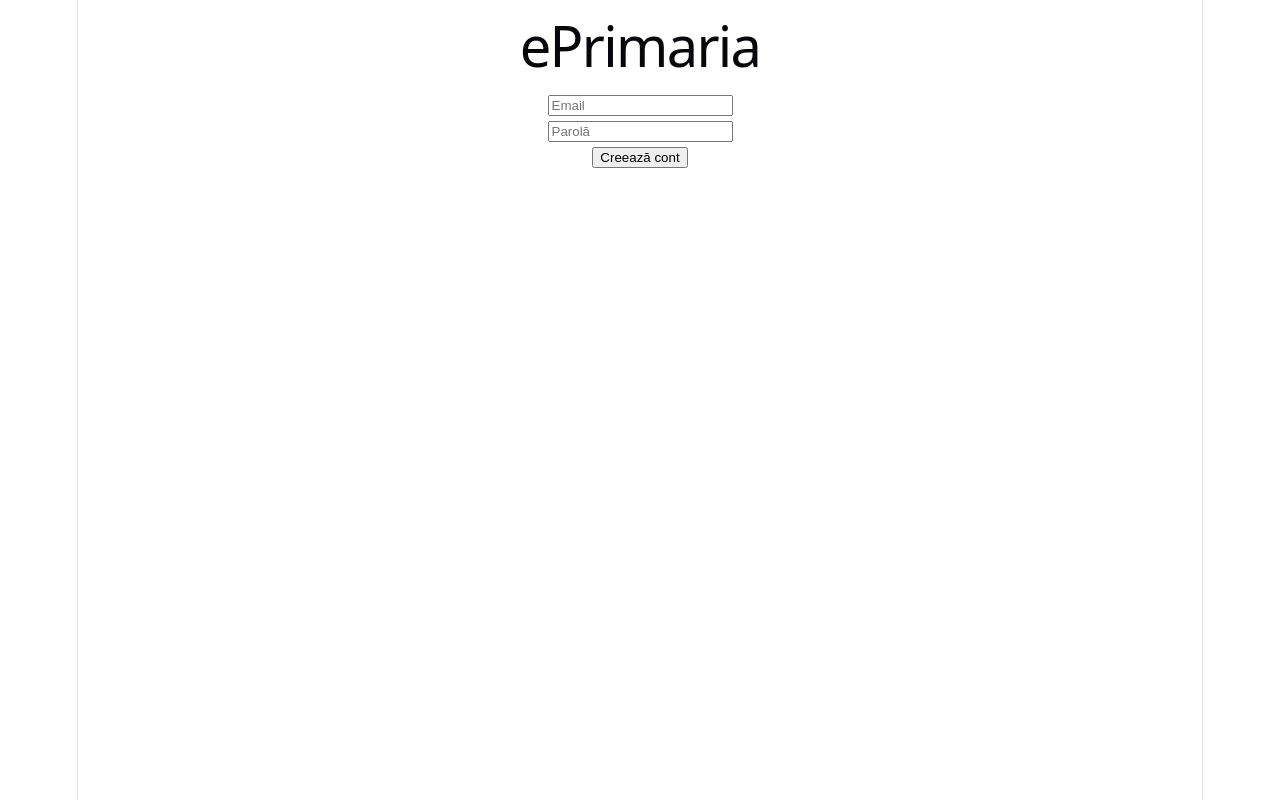
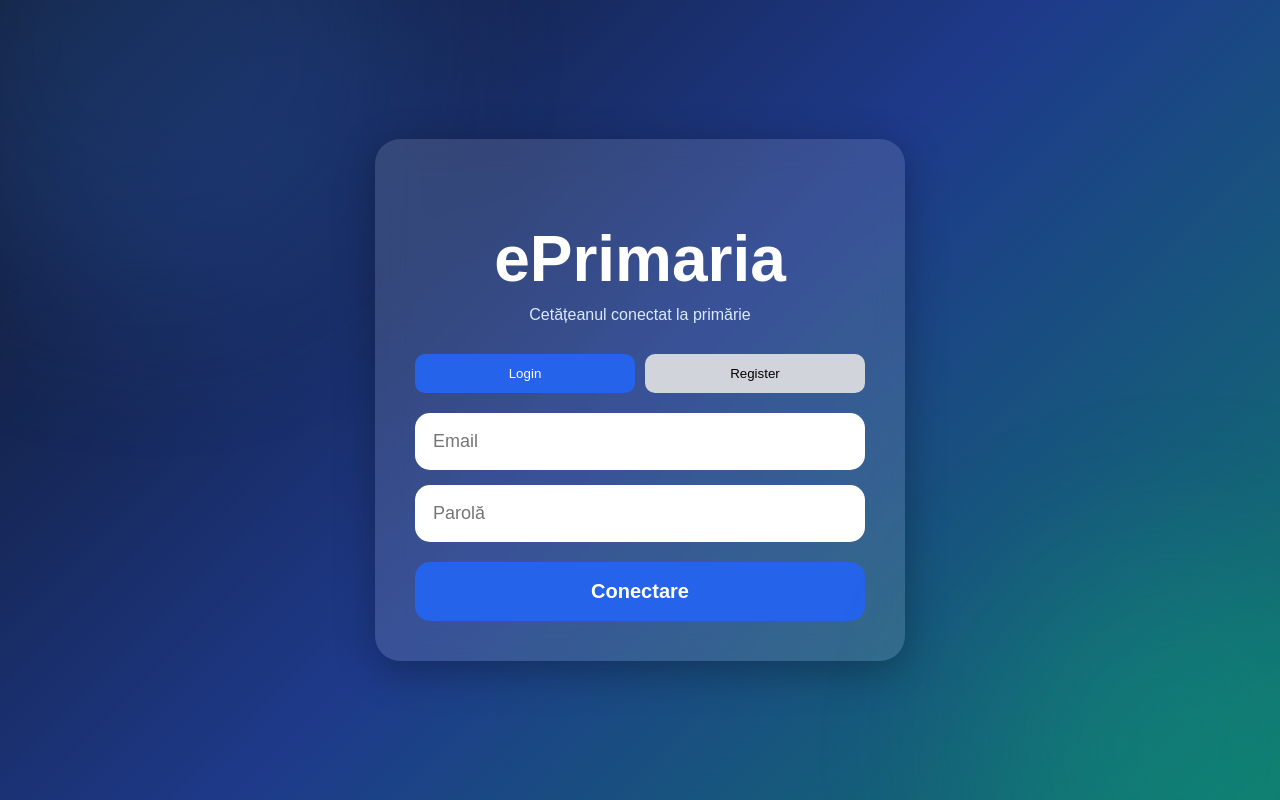
Before and after one commit to platinymichelle-boop/eprimaria, a React (Vite) app: page / in a window 1280 px wide. Built offline with nearby package versions, Linux system fonts and the light colour scheme.

Commit message:
Login and registration with Supabase

```diff
--- a/package.json
+++ b/package.json
@@ -11,6 +11,7 @@
   },
   "dependencies": {
     "@supabase/supabase-js": "^2.112.3",
+    "framer-motion": "^13.1.0",
     "react": "^19.2.8",
     "react-dom": "^19.2.8",
     "react-router-dom": "^7.18.2"
--- a/src/index.css
+++ b/src/index.css
@@ -1,111 +1,34 @@
-:root {
-  --text: #6b6375;
-  --text-h: #08060d;
-  --bg: #fff;
-  --border: #e5e4e7;
-  --code-bg: #f4f3ec;
-  --accent: #aa3bff;
-  --accent-bg: rgba(170, 59, 255, 0.1);
-  --accent-border: rgba(170, 59, 255, 0.5);
-  --social-bg: rgba(244, 243, 236, 0.5);
-  --shadow:
-    rgba(0, 0, 0, 0.1) 0 10px 15px -3px, rgba(0, 0, 0, 0.05) 0 4px 6px -2px;
-
-  --sans: system-ui, 'Segoe UI', Roboto, sans-serif;
-  --heading: system-ui, 'Segoe UI', Roboto, sans-serif;
-  --mono: ui-monospace, Consolas, monospace;
-
-  font: 18px/145% var(--sans);
-  letter-spacing: 0.18px;
-  color-scheme: light dark;
-  color: var(--text);
-  background: var(--bg);
-  font-synthesis: none;
-  text-rendering: optimizeLegibility;
-  -webkit-font-smoothing: antialiased;
-  -moz-osx-font-smoothing: grayscale;
-
-  @media (max-width: 1024px) {
-    font-size: 16px;
-  }
+body {
+  margin: 0;
+  min-height: 100vh;
+  font-family: Arial, sans-serif;
+  background: linear-gradient(
+    135deg,
+    #0f172a,
+    #1e3a8a,
+    #0f766e
+  );
+}
+body::before {
+  content: "";
+  position: fixed;
+  width: 500px;
+  height: 500px;
+  border-radius: 50%;
+  background: rgba(59, 130, 246, 0.2);
+  top: -200px;
+  left: -100px;
+  filter: blur(80px);
 }
 
-@media (prefers-color-scheme: dark) {
-  :root {
-    --text: #9ca3af;
-    --text-h: #f3f4f6;
-    --bg: #16171d;
-    --border: #2e303a;
-    --code-bg: #1f2028;
-    --accent: #c084fc;
-    --accent-bg: rgba(192, 132, 252, 0.15);
-    --accent-border: rgba(192, 132, 252, 0.5);
-    --social-bg: rgba(47, 48, 58, 0.5);
-    --shadow:
-      rgba(0, 0, 0, 0.4) 0 10px 15px -3px, rgba(0, 0, 0, 0.25) 0 4px 6px -2px;
-  }
-
-  #social .button-icon {
-    filter: invert(1) brightness(2);
-  }
+body::after {
+  content: "";
+  position: fixed;
+  width: 400px;
+  height: 400px;
+  border-radius: 50%;
+  background: rgba(16, 185, 129, 0.2);
+  bottom: -150px;
+  right: -100px;
+  filter: blur(80px);
 }
-
-#root {
-  width: 1126px;
-  max-width: 100%;
-  margin: 0 auto;
-  text-align: center;
-  border-inline: 1px solid var(--border);
-  min-height: 100svh;
-  display: flex;
-  flex-direction: column;
-  box-sizing: border-box;
-}
-
-body {
-  margin: 0;
-}
-
-h1,
-h2 {
-  font-family: var(--heading);
-  font-weight: 500;
-  color: var(--text-h);
-}
-
-h1 {
-  font-size: 56px;
-  letter-spacing: -1.68px;
-  margin: 32px 0;
-  @media (max-width: 1024px) {
-    font-size: 36px;
-    margin: 20px 0;
-  }
-}
-h2 {
-  font-size: 24px;
-  line-height: 118%;
-  letter-spacing: -0.24px;
-  margin: 0 0 8px;
-  @media (max-width: 1024px) {
-    font-size: 20px;
-  }
-}
-p {
-  margin: 0;
-}
-
-code,
-.counter {
-  font-family: var(--mono);
-  display: inline-flex;
-  border-radius: 4px;
-  color: var(--text-h);
-}
-
-code {
-  font-size: 15px;
-  line-height: 135%;
-  padding: 4px 8px;
-  background: var(--code-bg);
-}
--- a/src/pages/LoginPage.tsx
+++ b/src/pages/LoginPage.tsx
@@ -1,9 +1,11 @@
 import { useState } from "react";
-import { signUp } from "../services/authService";
+import { motion } from "framer-motion";
+import { signUp, signIn } from "../services/authService";
 
 export default function LoginPage() {
   const [email, setEmail] = useState("");
   const [password, setPassword] = useState("");
+  const [isLogin, setIsLogin] = useState(true);
 
   const handleSignUp = async () => {
     const { error } = await signUp(email, password);
@@ -16,31 +18,153 @@ export default function LoginPage() {
     alert("Cont creat!");
   };
 
+  const handleLogin = async () => {
+    const { error } = await signIn(email, password);
+
+    if (error) {
+      alert(error.message);
+      return;
+    }
+
+    alert("Autentificare reușită!");
+  };
+
   return (
-    <div>
-      <h1>ePrimaria</h1>
+    <div
+      style={{
+        minHeight: "100vh",
+        display: "flex",
+        justifyContent: "center",
+        alignItems: "center",
+      }}
+    >
+      <motion.div
+        initial={{ opacity: 0, y: 60 }}
+        animate={{ opacity: 1, y: 0 }}
+        transition={{ duration: 0.8 }}
+        style={{
+          width: "450px",
+          padding: "40px",
+          borderRadius: "25px",
+          background: "rgba(255,255,255,0.12)",
+          backdropFilter: "blur(15px)",
+          boxShadow: "0 10px 40px rgba(0,0,0,0.3)",
+        }}
+      >
+        <motion.h1
+          initial={{ opacity: 0 }}
+          animate={{ opacity: 1 }}
+          transition={{ delay: 0.4 }}
+          style={{
+            color: "white",
+            textAlign: "center",
+            marginBottom: "10px",
+            fontSize: "4rem",
+          }}
+        >
+          ePrimaria
+        </motion.h1>
+
+        <p
+          style={{
+            textAlign: "center",
+            color: "#dbeafe",
+            marginTop: 0,
+            marginBottom: "30px",
+          }}
+        >
+          Cetățeanul conectat la primărie
+        </p>
+
+        <div
+          style={{
+            display: "flex",
+            gap: "10px",
+            marginBottom: "20px",
+          }}
+        >
+          <button
+            onClick={() => setIsLogin(true)}
+            style={{
+              flex: 1,
+              padding: "12px",
+              borderRadius: "10px",
+              border: "none",
+              cursor: "pointer",
+              background: isLogin ? "#2563eb" : "#d1d5db",
+              color: isLogin ? "white" : "black",
+            }}
+          >
+            Login
+          </button>
+
+          <button
+            onClick={() => setIsLogin(false)}
+            style={{
+              flex: 1,
+              padding: "12px",
+              borderRadius: "10px",
+              border: "none",
+              cursor: "pointer",
+              background: !isLogin ? "#2563eb" : "#d1d5db",
+              color: !isLogin ? "white" : "black",
+            }}
+          >
+            Register
+          </button>
+        </div>
 
         <input
           type="email"
           placeholder="Email"
           value={email}
           onChange={(e) => setEmail(e.target.value)}
+          style={{
+            width: "100%",
+            padding: "18px",
+            borderRadius: "15px",
+            border: "none",
+            marginBottom: "15px",
+            fontSize: "18px",
+            boxSizing: "border-box",
+          }}
         />
-
-      <br />
 
         <input
           type="password"
           placeholder="Parolă"
           value={password}
           onChange={(e) => setPassword(e.target.value)}
+          style={{
+            width: "100%",
+            padding: "18px",
+            borderRadius: "15px",
+            border: "none",
+            marginBottom: "20px",
+            fontSize: "18px",
+            boxSizing: "border-box",
+          }}
         />
 
-      <br />
-
-      <button onClick={handleSignUp}>
-        Creează cont
-      </button>
+        <motion.button
+          whileHover={{ scale: 1.03 }}
+          whileTap={{ scale: 0.97 }}
+          onClick={isLogin ? handleLogin : handleSignUp}
+          style={{
+            width: "100%",
+            padding: "18px",
+            borderRadius: "15px",
+            border: "none",
+            fontSize: "20px",
+            cursor: "pointer",
+            background: "#2563eb",
+            color: "white",
+            fontWeight: "bold",
+          }}
+        >
+          {isLogin ? "Conectare" : "Creează cont"}
+        </motion.button>
+      </motion.div>
     </div>
   );
 }
--- a/src/services/authService.ts
+++ b/src/services/authService.ts
@@ -6,3 +6,9 @@ export async function signUp(email: string, password: string) {
     password,
   });
 }
+export async function signIn(email: string, password: string) {
+  return supabase.auth.signInWithPassword({
+    email,
+    password,
+  });
+}
```
Also changed, not shown: 1 other file (tests, documents, lock files or other folders). Lines whose indentation alone changed are shown as unchanged.
